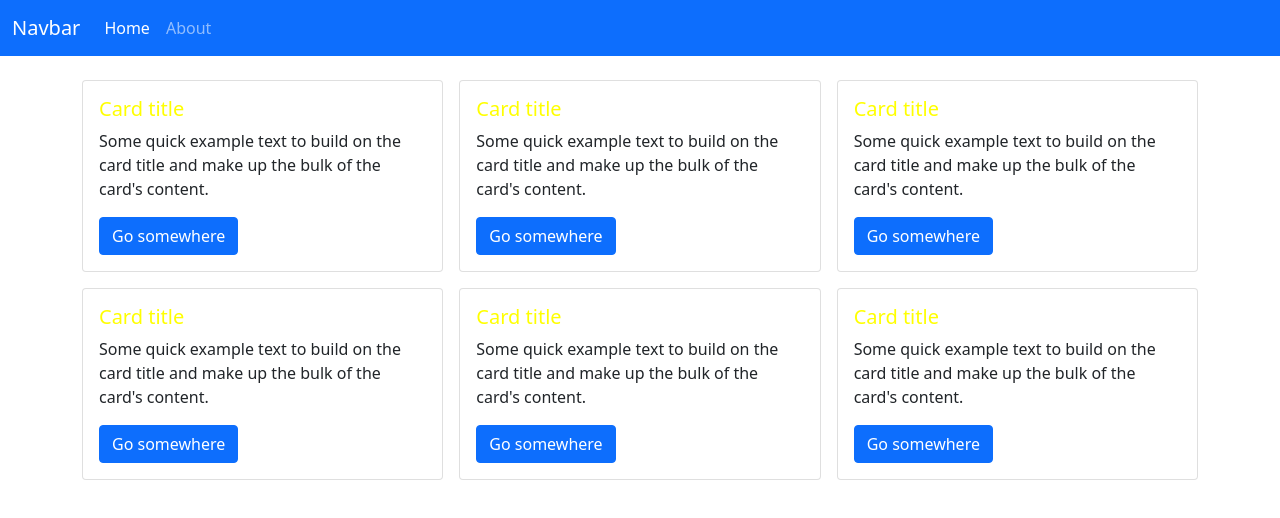
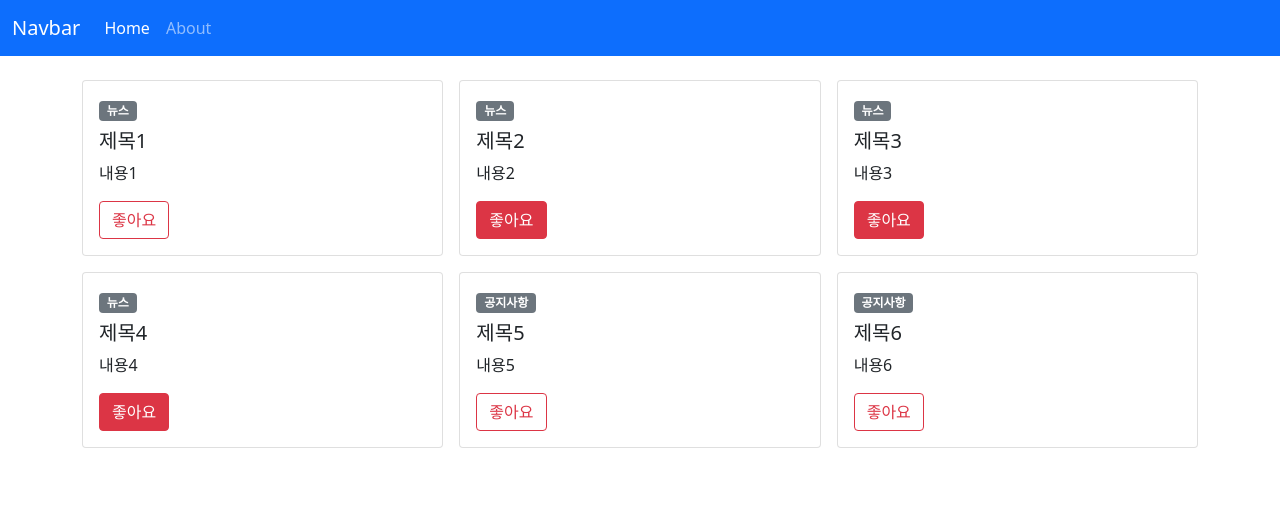
Before and after one commit to LeeHanryang/vue3-practice, a Vue app in the folder learn-vue3/: page / in a window 1280 px wide. Shown: the top 518 px of the page. Built offline with nearby package versions, Linux system fonts and the light colour scheme.

Commit message:
props 사용법, 규칙

```diff
--- a/learn-vue3/src/components/AppCard.vue
+++ b/learn-vue3/src/components/AppCard.vue
@@ -2,57 +2,70 @@
 	<div>
 		<div class="card">
 			<div class="card-body">
-				<!-- {{ classes }} -->
-				<h5 class="card-title color">Card title</h5>
-				<!-- <p class="card-text" :class="$style.red"> -->
-				<!-- <p class="card-text" :class="classes.red"> -->
+				<!-- type: news, notice -->
+				<span class="badge bg-secondary"> {{ typeName }} </span>
+				<h5 class="card-title mt-2">{{ title }}</h5>
 				<p class="card-text">
-					Some quick example text to build on the card title and make up the
-					bulk of the card's content.
+					{{ contents }}
 				</p>
-				<a href="#" class="btn btn-primary">Go somewhere</a>
+				<a href="#" class="btn" :class="isLikeClass" @click="toggleLike"
+					>좋아요</a
+				>
 			</div>
 		</div>
 	</div>
 </template>
 
 <script>
-import { ref, useCssModule } from 'vue';
+import { computed } from 'vue';
 
-console.log('App Card Module()');
 export default {
-	setup() {
-		// const style = useCssModule();
-		// console.log('style:', style);
-		console.log('App Card Setup()');
-
-		const color = ref('red');
-		color.value = 'yellow';
-		return { color };
+	// props: ['title', 'contents'],
+	props: {
+		type: {
+			type: String,
+			default: 'news',
+			validator: value => {
+				return ['news', 'notice'].includes(value);
+			},
+		},
+		title: {
+			type: String,
+			required: true,
+		},
+		contents: {
+			type: String,
+			required: true,
+		},
+		isLike: {
+			type: Boolean,
+			default: false,
+		},
+		obj: {
+			type: Object,
+			default: () => {},
+		},
+	},
+	emits: ['toggleLike'],
+	setup(props, context) {
+		// console.log(props.title);
+		const isLikeClass = computed(() =>
+			props.isLike ? 'btn-danger' : 'btn-outline-danger',
+		);
+		const typeName = computed(() =>
+			props.type === 'news' ? '뉴스' : '공지사항',
+		);
+		const toggleLike = () => {
+			// post.isLike = !post.isLike;
+			context.emit('toggleLike');
+		};
+		return {
+			typeName,
+			isLikeClass,
+			toggleLike,
+		};
 	},
 };
 </script>
 
-<style scoped>
-.color {
-	color: v-bind(color) !important;
-}
-</style>
-
-<!-- <style module="classes">
-.red {
-	color: red !important;
-}
-</style> -->
-
-<!-- <style module>
-.red {
-	color: red !important;
-}
-</style> -->
-
-<!-- <style scoped>
-.red {
-	color: red;
-}
-</style> -->
+<style scoped></style>
--- a/learn-vue3/src/components/TheView.vue
+++ b/learn-vue3/src/components/TheView.vue
@@ -3,24 +3,14 @@
 		<main>
 			<div class="container py-4">
 				<div class="row g-3">
-					<div class="col col-4">
-						<!-- <AppCard /> -->
-						<app-card />
-					</div>
-					<div class="col col-4">
-						<AppCard />
-					</div>
-					<div class="col col-4">
-						<AppCard />
-					</div>
-					<div class="col col-4">
-						<AppCard />
-					</div>
-					<div class="col col-4">
-						<AppCard />
-					</div>
-					<div class="col col-4">
-						<AppCard />
+					<div v-for="post in posts" :key="post.id" class="col col-4">
+						<AppCard
+							:title="post.title"
+							:contents="post.contents"
+							:type="post.type"
+							:is-like="post.isLike"
+							@toggle-like="post.isLike = !post.isLike"
+						/>
 					</div>
 				</div>
 			</div>
@@ -30,13 +20,58 @@
 
 <script>
 import AppCard from '@/components/AppCard.vue';
+import { reactive } from 'vue';
 
 export default {
 	components: {
 		AppCard,
 	},
 	setup() {
-		return {};
+		const posts = reactive([
+			{
+				id: '1',
+				title: '제목1',
+				contents: '내용1',
+				isLike: false,
+				type: 'news',
+			},
+			{
+				id: '2',
+				title: '제목2',
+				contents: '내용2',
+				isLike: true,
+				type: 'news',
+			},
+			{
+				id: '3',
+				title: '제목3',
+				contents: '내용3',
+				isLike: true,
+				type: 'news',
+			},
+			{
+				id: '4',
+				title: '제목4',
+				contents: '내용4',
+				isLike: true,
+				type: 'news',
+			},
+			{
+				id: '5',
+				title: '제목5',
+				contents: '내용5',
+				isLike: false,
+				type: 'notice',
+			},
+			{
+				id: '6',
+				title: '제목6',
+				contents: '내용6',
+				isLike: false,
+				type: 'notice',
+			},
+		]);
+		return { posts };
 	},
 };
 </script>
```
